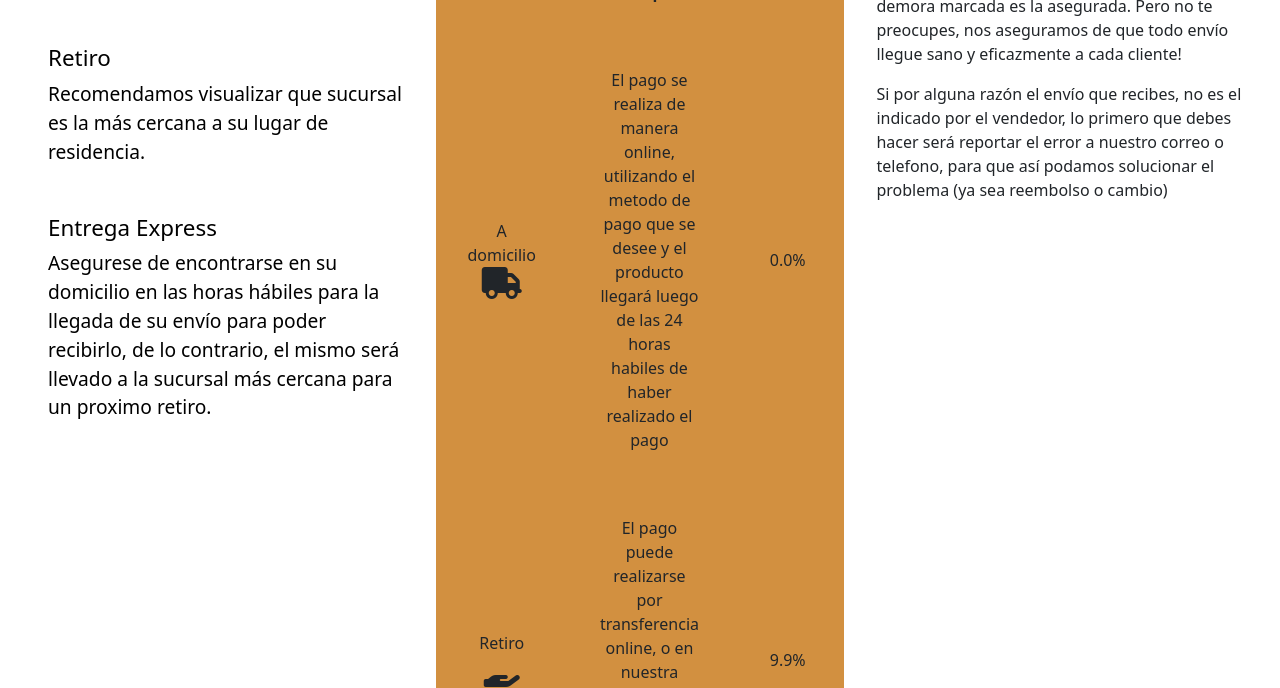
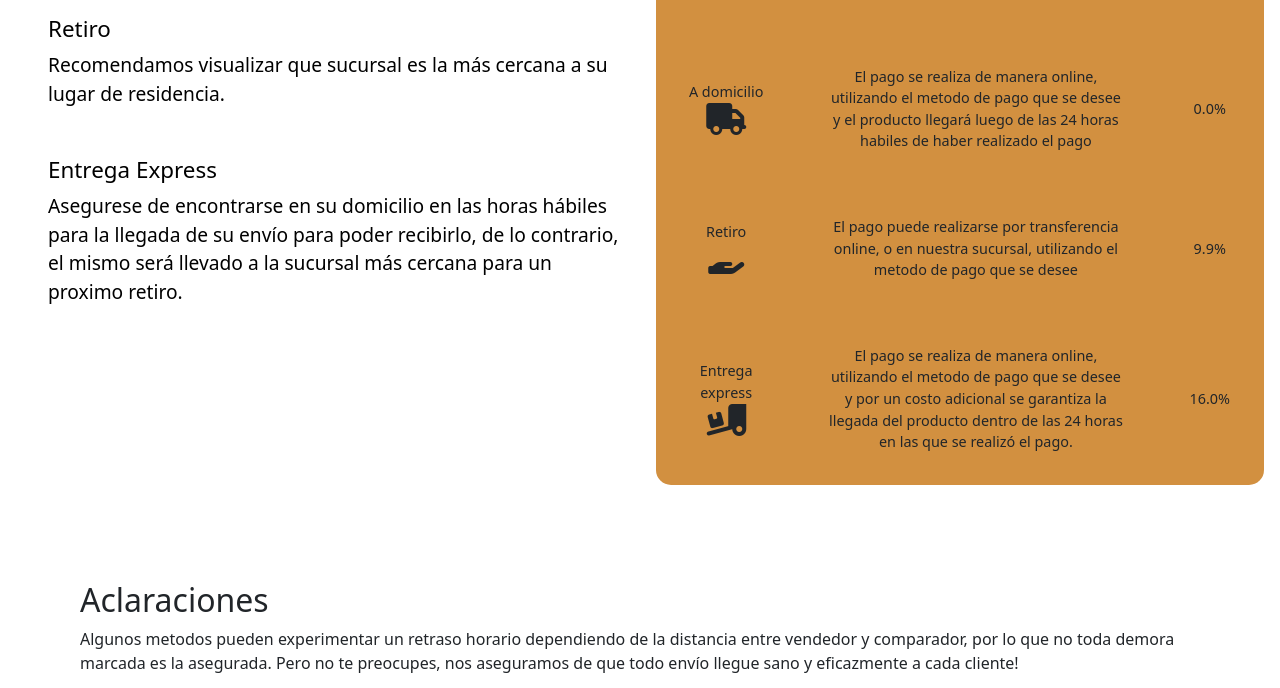
Before and after one commit to emilianoduque/Proyecto-CoderHouse, a website: page pages/envios.html in a window 1280 px wide. Shown: the part 292-980 px from the top of the page. Drawn offline with nearby package versions, Linux system fonts and the light colour scheme.

Commit message:
arreglo readme, creacion de nuevo mixin y cambio en grid de envios

```diff
--- a/scss/_envios.scss
+++ b/scss/_envios.scss
@@ -4,6 +4,10 @@
   grid-template-columns: repeat(3, 2fr);
   grid-template-rows: auto;
   margin: 2rem 0;
+  @include desktop {
+    grid-template-columns: repeat(2, 2fr);
+    grid-template-rows: auto;
+  }
   @include medium-desktop {
     display: flex;
     flex-direction: column;
@@ -39,6 +43,7 @@
     td,
     th {
       text-align: center;
+      font-size: .9rem;
     }
 
     td,
@@ -65,6 +70,13 @@
   aside#aside-envios-der {
     margin-top: 2rem;
     padding: 1rem;
+    @include desktop {
+      grid-column: 1/-1;
+      padding: 0 5rem;
+    }
+    @include tablet {
+      padding: 1rem;
+    }
   }
 }
 
--- a/scss/_mixins.scss
+++ b/scss/_mixins.scss
@@ -1,3 +1,8 @@
+@mixin desktop {
+  @media screen and (max-width: 1629px) {
+    @content;
+  }
+}
 @mixin medium-desktop {
   @media screen and (max-width: 1171px) {
     @content;
```
Also changed, not shown: README.md, css/estilos.css, 1 other file.
